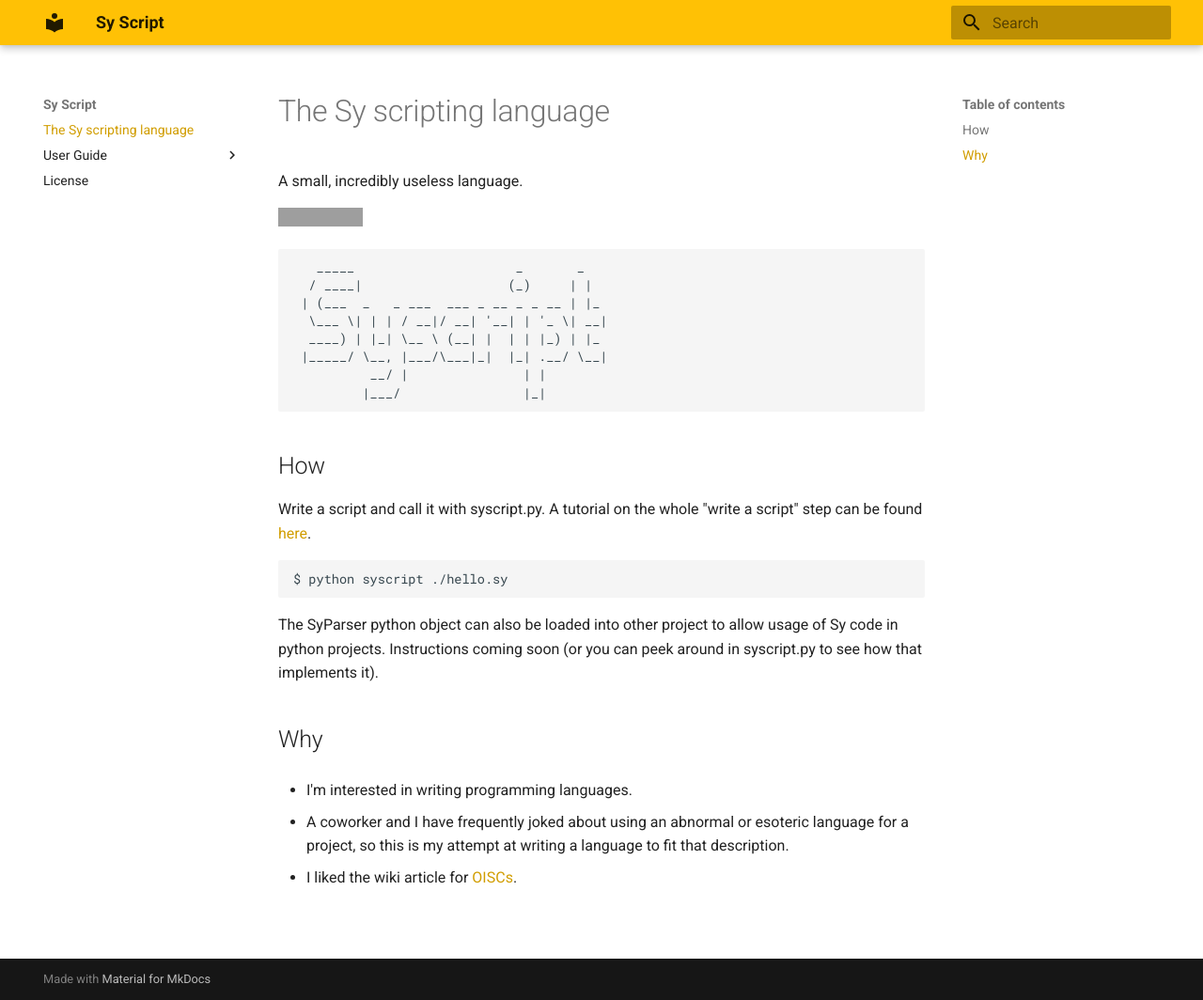
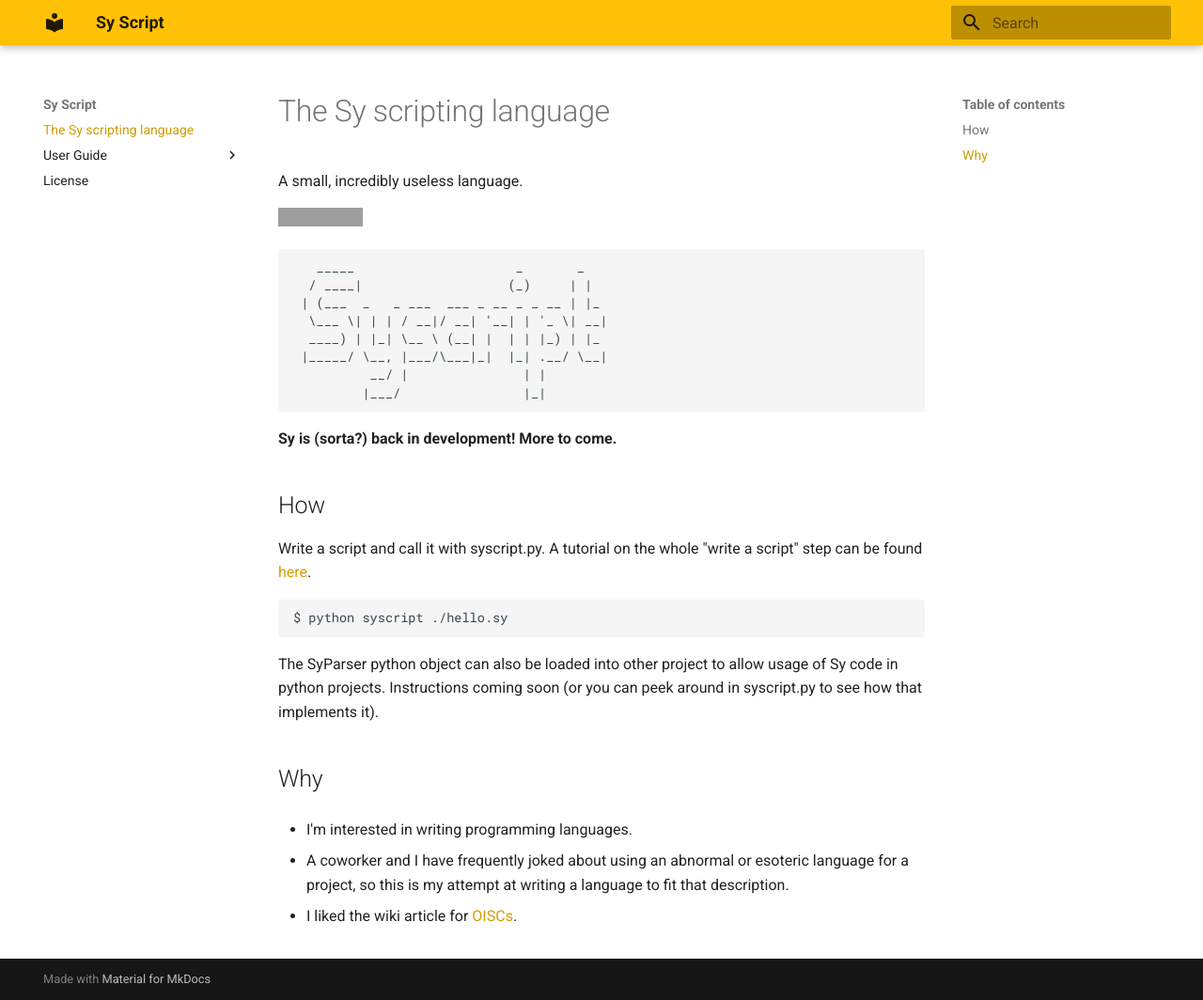
Before and after one commit to SLaGrave/sy-script, an MkDocs documentation site: the page built from documentation/docs/index.md, in a window 1280 px wide and 1064 px high. Shown: the whole window at 94% size. Built offline with MkDocs 1.6.1 and Material for MkDocs 9.7.7, drawn with Linux system fonts in a browser that asks for light colours; grey boxes are pictures that could not be loaded.

Commit message:
Add note to documentation.

````diff
--- a/documentation/docs/index.md
+++ b/documentation/docs/index.md
@@ -14,6 +14,8 @@ A small, incredibly useless language.
           __/ |               | |
          |___/                |_|
 ```
+
+**Sy is (sorta?) back in development! More to come.**
 
 ## How
 
````
